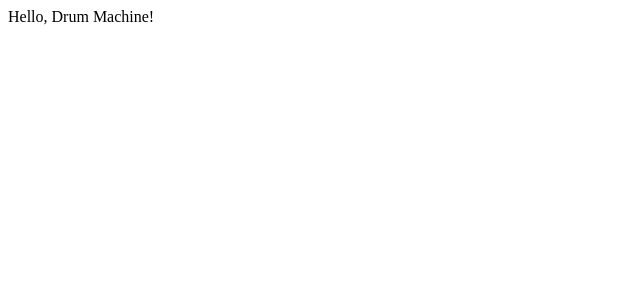
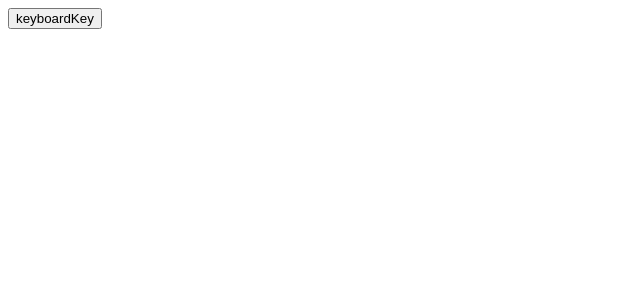
Before and after one commit to marcusmonteirodesouza/freecodecamp-drum-machine, a React (Create React App) app: page / in a window 1280 px wide. Shown: the top 300 px of the page, without its empty margins (0-640 px from the left). Built offline with nearby package versions, Linux system fonts and the light colour scheme.

Commit message:
Start implementing

```diff
--- a/package.json
+++ b/package.json
@@ -11,6 +11,7 @@
     "@testing-library/jest-dom": "^4.2.4",
     "@testing-library/react": "^9.4.0",
     "@testing-library/user-event": "^7.2.1",
+    "prop-types": "^15.7.2",
     "react": "^16.12.0",
     "react-dom": "^16.12.0",
     "react-scripts": "3.3.0"
--- a/src/App.js
+++ b/src/App.js
@@ -1,7 +1,25 @@
-import React from 'react';
+import React, { useState } from 'react';
+import Display from './components/Display';
+import Drum, { DrumConfigs } from './components/Drum';
 
 function App() {
-  return <div>Hello, Drum Machine!</div>;
+  const [lastSoundPlayedDescription, setLastSoundPlayedDescription] = useState(
+    ''
+  );
+
+  const setDisplayText = e => {
+    console.log(e);
+  };
+
+  return (
+    <div id="drum-machine">
+      <Display text={lastSoundPlayedDescription} />
+      <Drum
+        onAudioPlayed={() => setDisplayText('App.js')}
+        drumPadConfigs={DrumConfigs[0]}
+      />
+    </div>
+  );
 }
 
 export default App;
--- /dev/null
+++ b/src/components/Display/Display.js
@@ -0,0 +1,12 @@
+import React from 'react';
+import PropTypes from 'prop-types';
+
+const Display = ({ text }) => {
+  return <div>{text}</div>;
+};
+
+Display.propTypes = {
+  text: PropTypes.string
+};
+
+export default Display;
--- /dev/null
+++ b/src/components/Display/index.js
@@ -0,0 +1,3 @@
+import Display from './Display';
+
+export default Display;
--- /dev/null
+++ b/src/components/Drum/Drum.js
@@ -0,0 +1,63 @@
+import React from 'react';
+import PropTypes from 'prop-types';
+import DrumPad, { DrumPadProps } from './DrumPad';
+import { isChar } from '../../utils';
+
+export class DrumPadConfig {
+  constructor(keyboardKey, audioDescription, audioSrc) {
+    if (!isChar(keyboardKey)) {
+      throw new Error(
+        `Invalid keyboardKey ${keyboardKey}. It must be a single character`
+      );
+    }
+
+    if (typeof audioDescription !== 'string') {
+      throw new Error(`audioDescription must be a string`);
+    }
+
+    if (typeof audioSrc !== 'string') {
+      throw new Error(`audioSrc must be a string`);
+    }
+
+    this.keyboardKey = keyboardKey;
+    this.audioDescription = audioDescription;
+    this.audioSrc = audioSrc;
+  }
+}
+
+const Drum = ({ onAudioPlayed, drumPadConfigs }) => {
+  return (
+    <div>
+      {drumPadConfigs.map((p, i) => (
+        <DrumPad
+          key={i}
+          drumPadProps={
+            new DrumPadProps(
+              p.keyboardKey,
+              p.audioDescription,
+              p.audioSrc,
+              onAudioPlayed
+            )
+          }
+        />
+      ))}
+    </div>
+  );
+};
+
+Drum.propTypes = {
+  onAudioPlayed: PropTypes.func,
+  drumPadConfigs: PropTypes.arrayOf(PropTypes.instanceOf(DrumPadConfig))
+};
+
+export const DrumConfigs = [
+  [
+    new DrumPadConfig(
+      'Q',
+      'Heater-1',
+      'https://s3.amazonaws.com/freecodecamp/drums/Heater-1.mp3'
+    )
+  ]
+];
+
+export default Drum;
--- /dev/null
+++ b/src/components/Drum/DrumPad/DrumPad.js
@@ -0,0 +1,72 @@
+import React from 'react';
+import PropTypes from 'prop-types';
+import { isChar } from '../../../utils';
+
+export class DrumPadProps {
+  constructor(keyboardKey, audioDescription, audioSrc, onAudioPlayed) {
+    if (!isChar(keyboardKey)) {
+      throw new Error(
+        `Invalid keyboardKey ${keyboardKey}. It must be a single character`
+      );
+    }
+
+    if (typeof audioDescription !== 'string') {
+      throw new Error(`audioDescription must be a string`);
+    }
+
+    if (typeof audioSrc !== 'string') {
+      throw new Error(`audioSrc must be a string`);
+    }
+
+    if (typeof onAudioPlayed !== 'function') {
+      throw new Error(`onAudioPlayed must be a function`);
+    }
+
+    this.keyboardKey = keyboardKey.toUpperCase();
+    this.audioDescription = audioDescription;
+    this.audioSrc = audioSrc;
+    this.onAudioPlayed = onAudioPlayed;
+  }
+}
+
+const DrumPad = ({ drumPadProps }) => {
+  const keyboardKey = drumPadProps.keyboardKey;
+  const audioDescription = drumPadProps.audioDescription;
+  const audioSrc = drumPadProps.audioSrc;
+  const onAudioPlayed = drumPadProps.onAudioPlayed;
+
+  const playAudio = () => {
+    const sound = document.getElementById(keyboardKey);
+    sound.currentTime = 0;
+    sound.play();
+
+    onAudioPlayed();
+  };
+
+  const handleKeyDown = e => {
+    if (e.key.toUpperCase() === keyboardKey) {
+      playAudio();
+    }
+  };
+
+  return (
+    <div>
+      <button
+        className="drum-pad"
+        id={audioDescription}
+        type="button"
+        onClick={playAudio}
+        onKeyDown={handleKeyDown}
+      >
+        keyboardKey
+        <audio className="clip" id={keyboardKey} src={audioSrc}></audio>
+      </button>
+    </div>
+  );
+};
+
+DrumPad.propTypes = {
+  drumPadProps: PropTypes.instanceOf(DrumPadProps)
+};
+
+export default DrumPad;
--- /dev/null
+++ b/src/components/Drum/DrumPad/index.js
@@ -0,0 +1,4 @@
+import DrumPad, { DrumPadProps } from './DrumPad';
+
+export default DrumPad;
+export { DrumPadProps };
--- /dev/null
+++ b/src/components/Drum/index.js
@@ -0,0 +1,4 @@
+import Drum, { DrumConfigs } from './Drum';
+
+export default Drum;
+export { DrumConfigs };
--- /dev/null
+++ b/src/utils/index.js
@@ -0,0 +1 @@
+export const isChar = s => typeof s === 'string' && s.length === 1;
```
